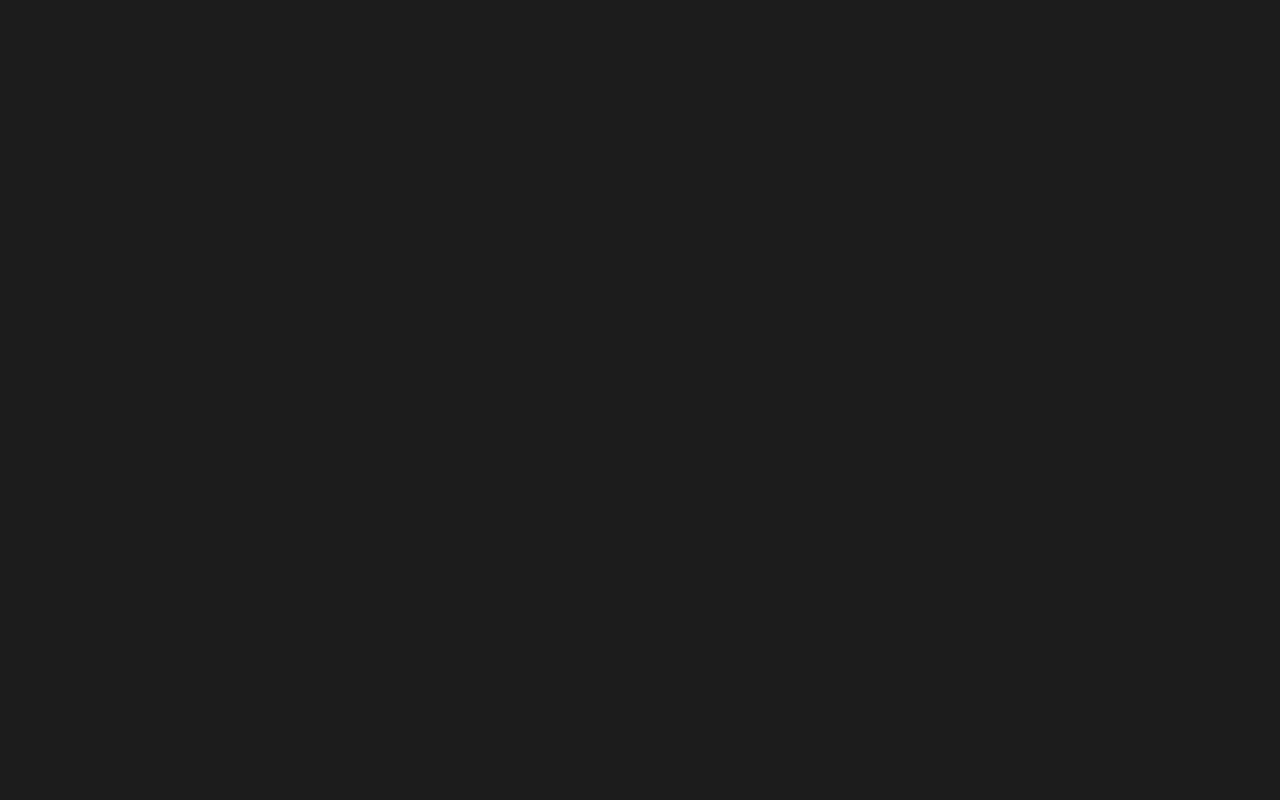
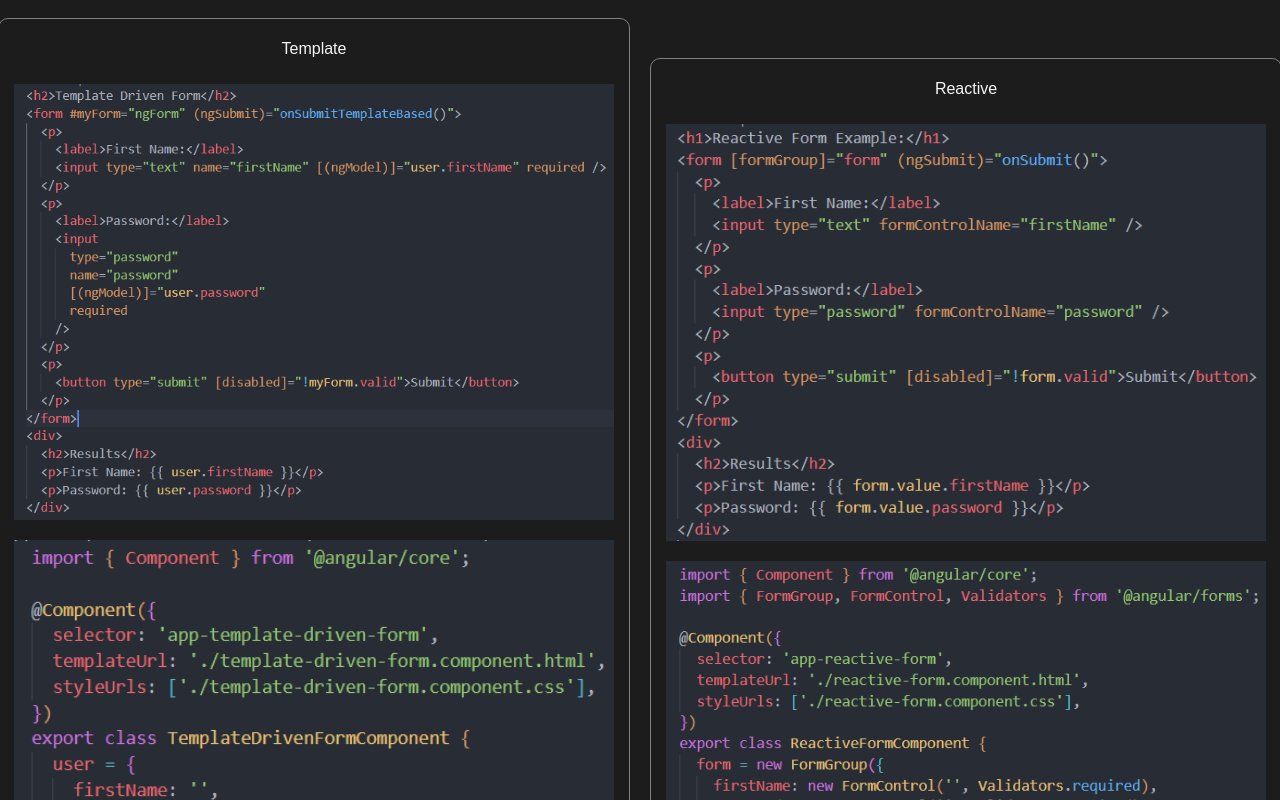
Before and after one commit to KieranMueller/angular-forms, an Angular app: page /compare in a window 1280 px wide. Before the commit this address led to /. Shown: the top 800 px of the page. Built offline with nearby package versions, Linux system fonts and the light colour scheme.

Commit message:
added side by side

```diff
--- a/src/app/app-routing.module.ts
+++ b/src/app/app-routing.module.ts
@@ -3,11 +3,13 @@ import { RouterModule, Routes } from '@angular/router';
 import { TemplateDrivenFormComponent } from './template-driven-form/template-driven-form.component';
 import { HomeComponent } from './home/home.component';
 import { ReactiveFormComponent } from './reactive-form/reactive-form.component';
+import { CompareComponent } from './compare/compare.component';
 
 const routes: Routes = [
   { path: '', component: HomeComponent },
   { path: 'template-driven-form', component: TemplateDrivenFormComponent },
   { path: 'reactive-form', component: ReactiveFormComponent },
+  { path: 'compare', component: CompareComponent },
 ];
 
 @NgModule({
--- a/src/app/app.module.ts
+++ b/src/app/app.module.ts
@@ -6,6 +6,7 @@ import { FormsModule, ReactiveFormsModule } from '@angular/forms';
 import { TemplateDrivenFormComponent } from './template-driven-form/template-driven-form.component';
 import { HomeComponent } from './home/home.component';
 import { ReactiveFormComponent } from './reactive-form/reactive-form.component';
+import { CompareComponent } from './compare/compare.component';
 
 @NgModule({
   declarations: [
@@ -13,6 +14,7 @@ import { ReactiveFormComponent } from './reactive-form/reactive-form.component';
     TemplateDrivenFormComponent,
     HomeComponent,
     ReactiveFormComponent,
+    CompareComponent,
   ],
   imports: [BrowserModule, AppRoutingModule, FormsModule, ReactiveFormsModule],
   providers: [],
--- /dev/null
+++ b/src/app/compare/compare.component.css
@@ -0,0 +1,21 @@
+.container {
+  display: flex;
+  justify-content: center;
+  align-items: center;
+}
+
+.img-div {
+  display: flex;
+  justify-content: center;
+  align-items: center;
+  flex-direction: column;
+  padding: 5px;
+  border: 1px solid grey;
+  margin: 10px;
+  border-radius: 10px;
+}
+
+img {
+  width: 600px;
+  margin: 10px;
+}
--- /dev/null
+++ b/src/app/compare/compare.component.html
@@ -0,0 +1,12 @@
+<div class="container">
+  <div class="img-div">
+    <p>Template</p>
+    <img src="../../assets/images/template-form.png" alt="code" />
+    <img src="../../assets/images/template-form-ts.png" alt="code" />
+  </div>
+  <div class="img-div">
+    <p>Reactive</p>
+    <img src="../../assets/images/reactive-html.png" alt="code" />
+    <img src="../../assets/images/reactive-ts.png" alt="code" />
+  </div>
+</div>
--- a/src/app/home/home.component.html
+++ b/src/app/home/home.component.html
@@ -2,4 +2,5 @@
   <h3>Angular Forms</h3>
   <button routerLink="template-driven-form">Template Driven Form</button>
   <button routerLink="reactive-form">Reactive Form</button>
+  <button routerLink="compare">Comparison</button>
 </div>
```
Also changed, not shown: src/app/compare/compare.component.ts (added, +8 -0 lines), 1 other file (tests, documents, lock files or other folders).
